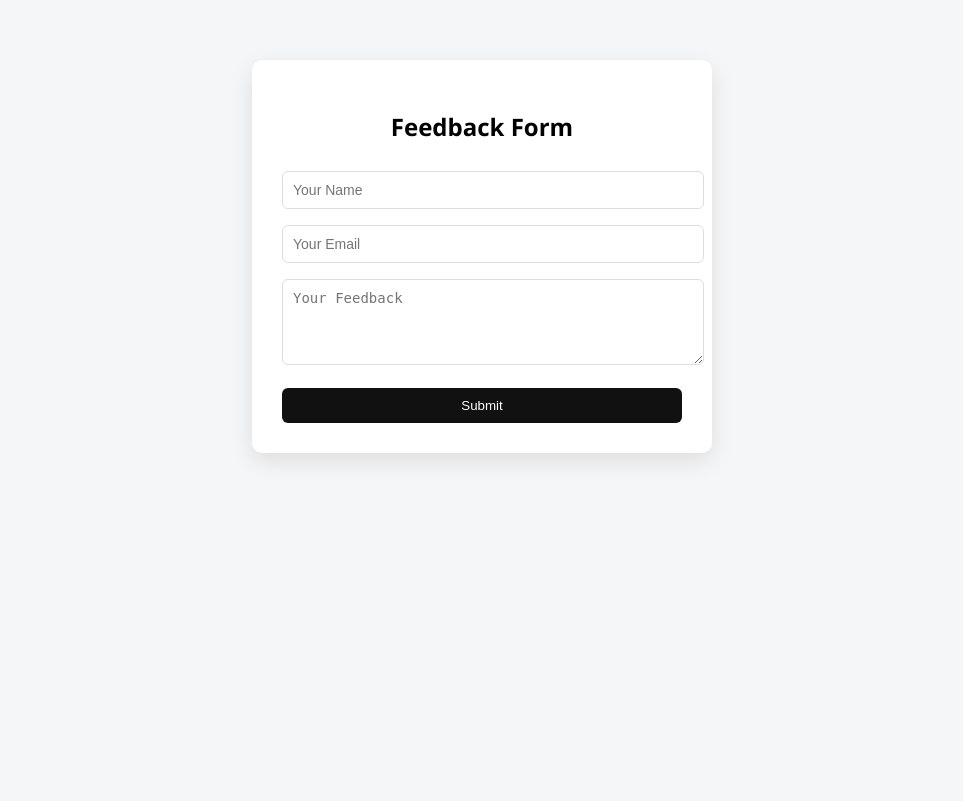
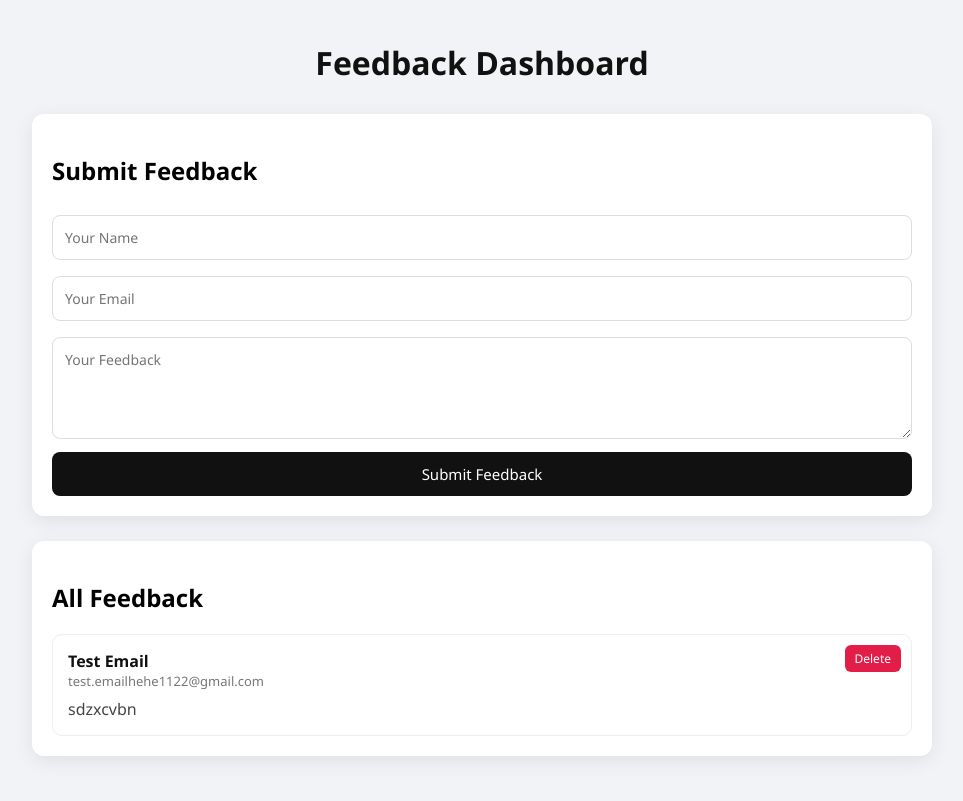
Before and after one commit to adarsh-279/Python-Django-BCT, a Django app: page / in a window 1280 px wide. Shown: the whole page, without its empty margins (158-1121 px from the left). Before the commit the page ends 461 px from the top, so only its background shows below. Run offline with Django 5.2, Linux system fonts and the light colour scheme; data comes from the database, SQL or seed files in the repository; both versions use the stored data as it was after the commit.

Commit message:
feedback delete

```diff
--- a/django/feedbackProject/project/myapp/templates/home.html
+++ b/django/feedbackProject/project/myapp/templates/home.html
@@ -1,38 +1,50 @@
 <!DOCTYPE html>
 <html>
 <head>
-    <title>Feedback Form</title>
+    <title>Feedback Dashboard</title>
 
     <style>
+        * {
+            box-sizing: border-box;
+            font-family: 'Segoe UI', sans-serif;
+        }
+
         body {
-        font-family: 'Segoe UI', sans-serif;
-        background: #f4f6f8;
             margin: 0;
+            background: #f1f3f6;
             padding: 20px;
         }
 
-    .container {
-        background: white;
-        padding: 30px;
-        max-width: 400px;
-        margin: 40px auto; /* ✅ centers vertically properly */
-        border-radius: 10px;
-        box-shadow: 0 8px 25px rgba(0,0,0,0.1);
+        .wrapper {
+            max-width: 900px;
+            margin: auto;
         }
 
-    h2 {
+        h1 {
             text-align: center;
-        margin-bottom: 20px;
+            margin-bottom: 30px;
+            color: #111;
         }
 
+        /* CARD */
+        .card {
+            background: #fff;
+            padding: 20px;
+            border-radius: 12px;
+            margin-bottom: 25px;
+            box-shadow: 0 5px 20px rgba(0,0,0,0.08);
+        }
+
+        /* FORM */
         input, textarea {
             width: 100%;
-        padding: 10px;
+            padding: 12px;
             margin: 8px 0;
             border: 1px solid #ddd;
-        border-radius: 6px;
+            border-radius: 8px;
             outline: none;
             font-size: 14px;
+            transition: 0.2s;
         }
 
         input:focus, textarea:focus {
@@ -41,37 +53,95 @@
 
         button {
             width: 100%;
-        padding: 10px;
+            padding: 12px;
             background: #111;
             color: white;
             border: none;
-        border-radius: 6px;
+            border-radius: 8px;
             cursor: pointer;
-        margin-top: 10px;
+            font-size: 15px;
+            transition: 0.2s;
         }
 
         button:hover {
             background: #333;
         }
 
-    .success {
-        text-align: center;
-        color: green;
-        margin-bottom: 10px;
-        font-size: 14px;
+        /* FEEDBACK LIST */
+        .feedback-item {
+            padding: 15px;
+            border-radius: 10px;
+            border: 1px solid #eee;
+            margin-top: 12px;
+            position: relative;
+            transition: 0.2s;
         }
 
+        .feedback-item:hover {
+            box-shadow: 0 4px 12px rgba(0,0,0,0.06);
+        }
+
+        .name {
+            font-weight: 600;
+            color: #111;
+        }
+
+        .email {
+            font-size: 13px;
+            color: #777;
+        }
+
+        .message {
+            margin-top: 8px;
+            color: #444;
+        }
+
+        /* DELETE BUTTON */
+        .delete-form {
+            position: absolute;
+            top: 10px;
+            right: 10px;
+        }
+
+        .delete-btn {
+            background: #e11d48;
+            border: none;
+            padding: 5px 10px;
+            color: white;
+            border-radius: 6px;
+            cursor: pointer;
+            font-size: 12px;
+        }
+
+        .delete-btn:hover {
+            background: #be123c;
+        }
+
+        /* EMPTY STATE */
+        .empty {
+            text-align: center;
+            color: #777;
+            padding: 10px;
+        }
+
+        /* RESPONSIVE */
+        @media (max-width: 600px) {
+            .wrapper {
+                padding: 10px;
+            }
+        }
     </style>
 </head>
+
 <body>
 
-<div class="container">
+<div class="wrapper">
 
-    <h2>Feedback Form</h2>
+    <h1>Feedback Dashboard</h1>
 
-    {% if success %}
-        <p class="success">✅ Feedback submitted successfully!</p>
-    {% endif %}
+    <!-- FORM -->
+    <div class="card">
+        <h2>Submit Feedback</h2>
 
         <form method="POST">
             {% csrf_token %}
@@ -80,8 +150,32 @@
             <input type="email" name="email" placeholder="Your Email" required>
             <textarea name="message" rows="4" placeholder="Your Feedback" required></textarea>
 
-        <button type="submit">Submit</button>
+            <button type="submit">Submit Feedback</button>
         </form>
+    </div>
+
+    <!-- FEEDBACK LIST -->
+    <div class="card">
+        <h2>All Feedback</h2>
+
+        {% for fb in feedbacks %}
+            <div class="feedback-item">
+
+                <form action="{% url 'delete' fb.id %}" method="POST" class="delete-form">
+                    {% csrf_token %}
+                    <button class="delete-btn">Delete</button>
+                </form>
+
+                <div class="name">{{ fb.name }}</div>
+                <div class="email">{{ fb.email }}</div>
+                <div class="message">{{ fb.message }}</div>
+
+            </div>
+        {% empty %}
+            <div class="empty">No feedback submitted yet.</div>
+        {% endfor %}
+
+    </div>
 
 </div>
 
--- a/django/feedbackProject/project/myapp/urls.py
+++ b/django/feedbackProject/project/myapp/urls.py
@@ -3,4 +3,5 @@ from . import views
 
 urlpatterns = [
     path('', views.home, name='home'),
+    path('delete/<int:id>/', views.delete_feedback, name='delete'),
 ]
--- a/django/feedbackProject/project/myapp/views.py
+++ b/django/feedbackProject/project/myapp/views.py
@@ -1,4 +1,4 @@
-from django.shortcuts import render
+from django.shortcuts import render, redirect
 from .models import Feedback
 
 def home(request):
@@ -13,6 +13,14 @@ def home(request):
             message=message
         )
 
-        return render(request, 'home.html', {'success': True})
+        return redirect('home')   # reload page
 
-    return render(request, 'home.html')
+    feedbacks = Feedback.objects.all().order_by('-id')
+
+    return render(request, 'home.html', {'feedbacks': feedbacks})
+
+
+def delete_feedback(request, id):
+    feedback = Feedback.objects.get(id=id)
+    feedback.delete()
+    return redirect('home')
```
Also changed, not shown: django/feedbackProject/project/db.sqlite3. Lines whose indentation alone changed are shown as unchanged.
